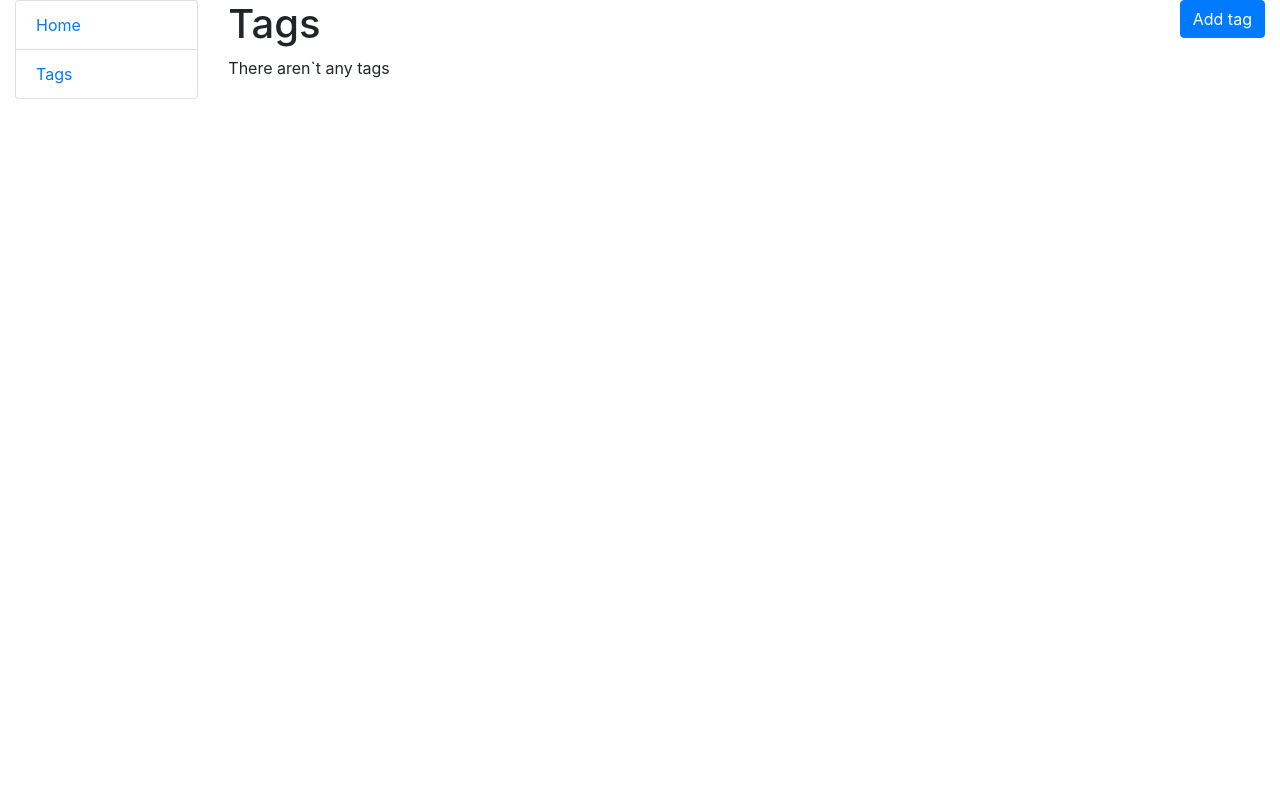
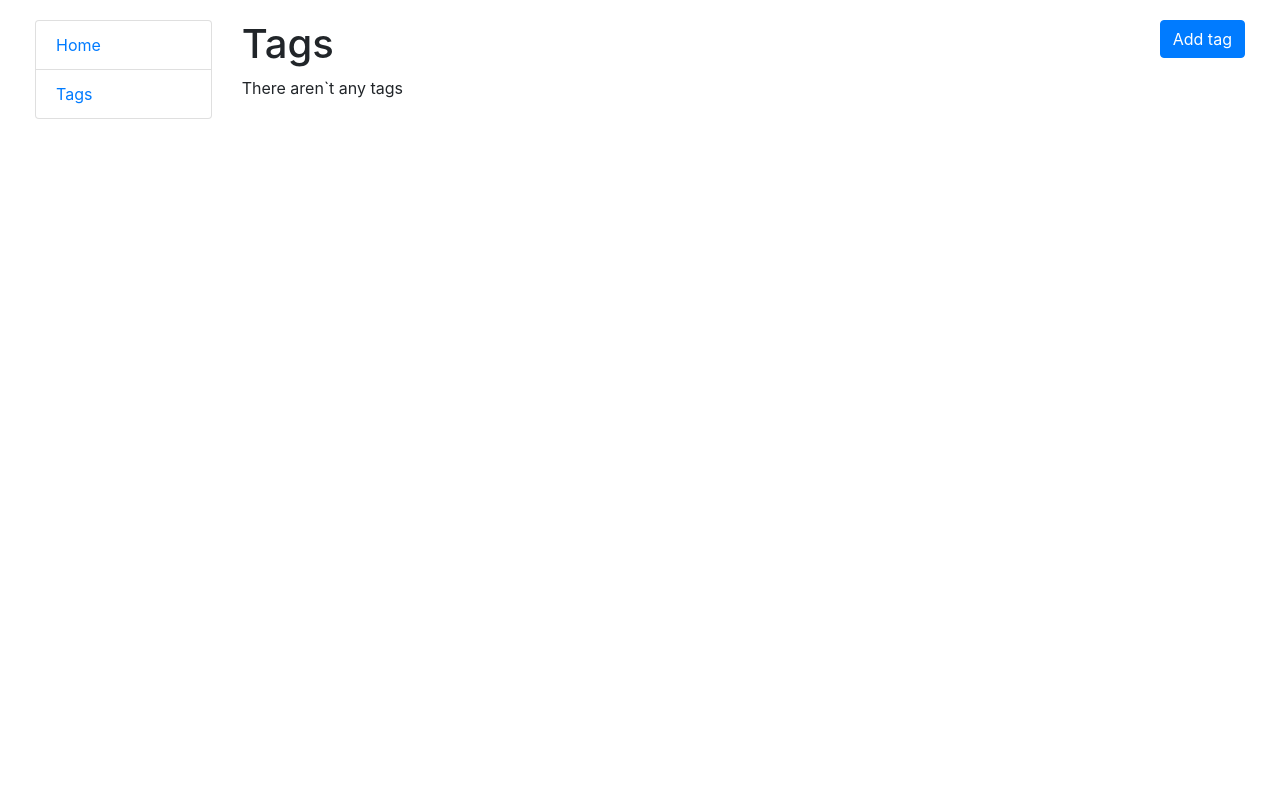
Before and after one commit to Komar88lvl/todo, a Django app: page /tags/ in a window 1280 px wide. Run offline with Django 5.2, Linux system fonts and the light colour scheme; data that the repository does not hold is empty.

Commit message:
Add some padding to whole site

```diff
--- a/templates/base.html
+++ b/templates/base.html
@@ -4,6 +4,11 @@
 <head>
   {% block title %}
   	  <title>TODO</title>
+  <style>
+    body {
+        padding: 20px;
+    }
+  </style>
   {% endblock %}
   <meta charset="utf-8">
   <meta name="viewport" content="width=device-width, initial-scale=1">
```
